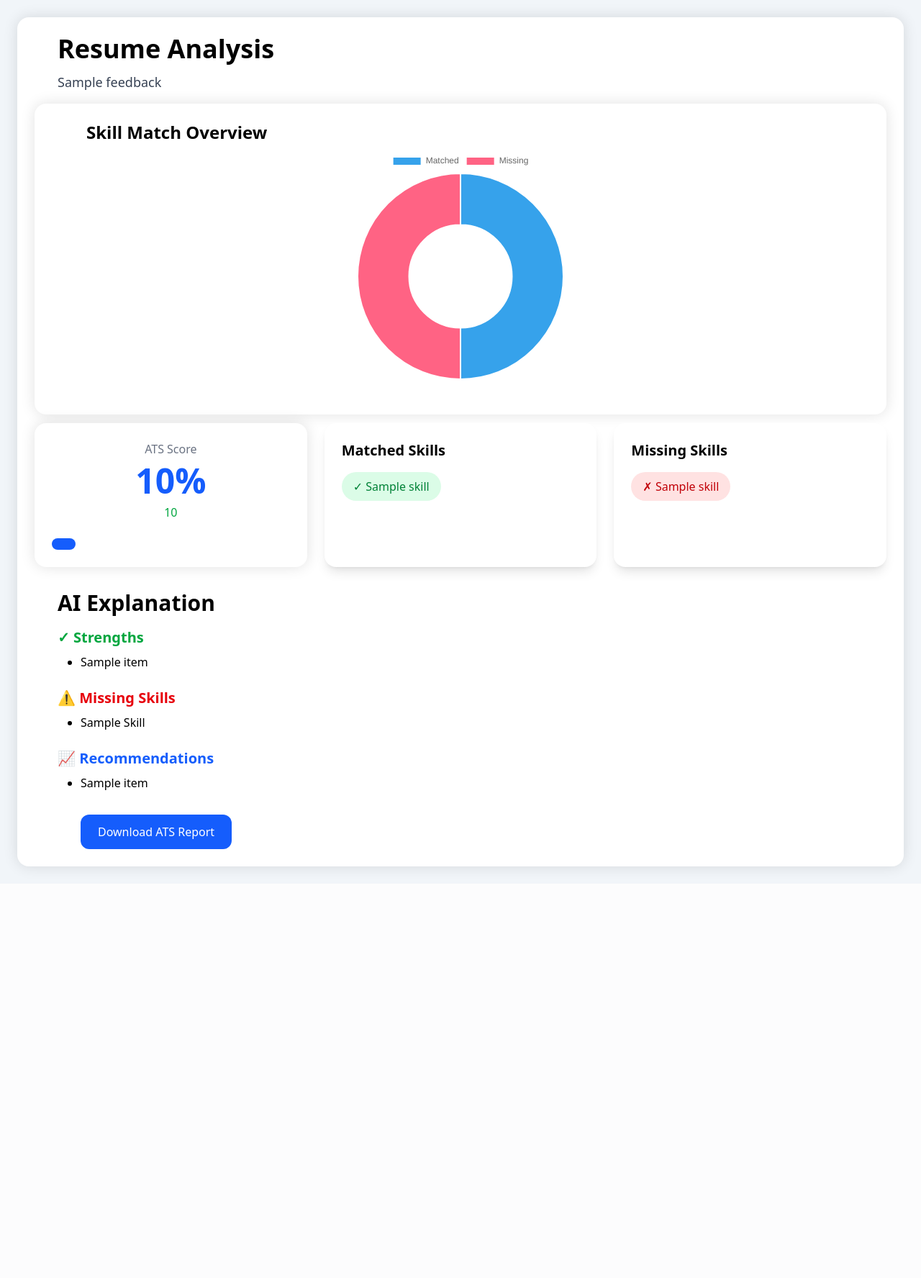
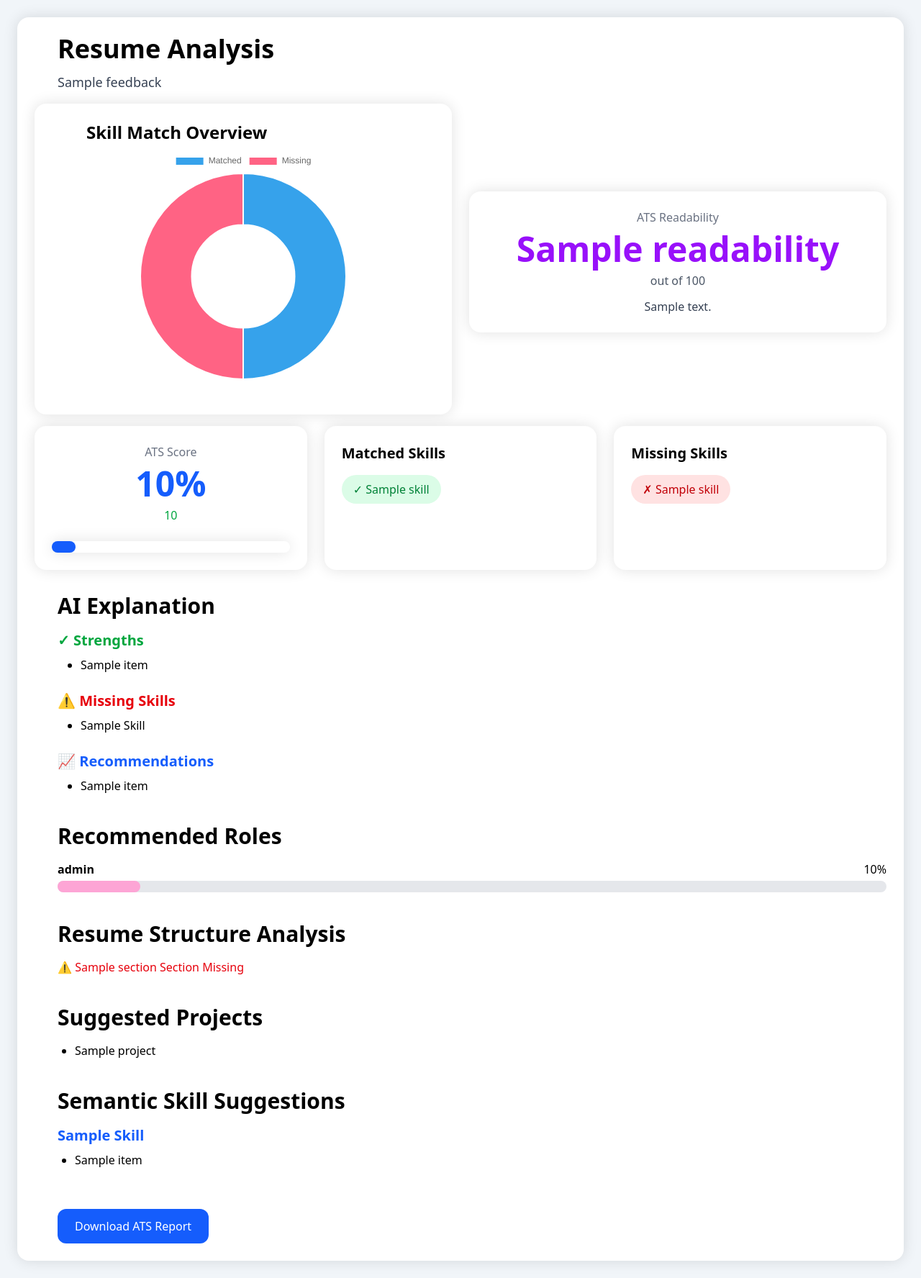
Before and after one commit to divissha/ai-resume-screener, a Django app: template templates/screener/result.html in a window 1280 px wide. Shown: the whole page at 72% size. Before the commit the page ends 1219 px from the top, so only its background shows below. Run offline with Django 3.2, Linux system fonts and the light colour scheme; the template is opened without the code that fills it: most values are stand-ins (such as "Sample title", 1, 10 or a date in 2020); some libraries are stand-ins or nearby versions.

Commit message:
Added ATS dashboard, role recommendations, readability analysis and skill suggestions

```diff
--- a/templates/screener/result.html
+++ b/templates/screener/result.html
@@ -48,11 +48,11 @@ Candidate Ranking
 
 
 
-    <p class="ml-8 text-lg text-gray-700 mb-4">
+    <p class="ml-8 text-lg text-gray-700 mb-3">
         {{ feedback }}
     </p>
-
-    <div class="bg-white rounded-2xl shadow-[0_0_20px_rgba(0,0,0,0.12)] p-6 mt-2 mb-3">
+<div class="grid grid-cols-2 gap-6 mb-1 mt-1">
+    <div class="bg-white rounded-2xl shadow-[0_0_20px_rgba(0,0,0,0.12)] p-6 mt-1 mb-3">
 
     <h2 class="text-2xl font-bold mb-2 ml-12">
         Skill Match Overview
@@ -111,6 +111,27 @@ data:[
 </script>
 </div>
 
+<div class="bg-white rounded-2xl shadow-[0_0_20px_rgba(0,0,0,0.12)] p-6 text-center my-auto">
+
+    <h3 class="text-gray-500 mb-2">
+        ATS Readability
+    </h3>
+
+    <p class="text-5xl font-bold text-purple-600">
+        {{ readability }}
+    </p>
+
+    <p class="mt-2 text-gray-600">
+        out of 100
+    </p>
+
+    <p class="mt-3 text-gray-700">
+        {{ readability_message }}
+    </p>
+
+</div>
+</div>
+
 
 
 
@@ -137,7 +158,7 @@ data:[
 
         <div class="mt-6">
 
-    <div class="w-full bg-white rounded-full h-4">
+    <div class="w-full bg-white rounded-full shadow-[0_0_20px_rgba(0,0,0,0.12)] h-4">
 
         <div
             class="bg-blue-600 h-4 rounded-full"
@@ -162,7 +183,7 @@ data:[
 
     </div> {% endcomment %}
 
-    <div class="bg-white rounded-2xl shadow-lg p-6">
+    <div class="bg-white rounded-2xl shadow-[0_0_20px_rgba(0,0,0,0.12)] p-6">
 
     <h3 class="font-bold text-xl mb-4">
         Matched Skills
@@ -181,7 +202,7 @@ data:[
 
 </div>
 
-    <div class="bg-white rounded-2xl shadow-lg p-6">
+    <div class="bg-white rounded-2xl shadow-[0_0_20px_rgba(0,0,0,0.12)] p-6">
 
     <h3 class="font-bold text-xl mb-4">
         Missing Skills
@@ -275,6 +296,7 @@ data:[
 
 
 {% comment %} <div class="mt-14 border-t border-gray-300 pt-2"> {% endcomment %}
+
     <div class="ml-8 mt-8">
 
     <h2 class="text-3xl font-bold mb-4">
@@ -329,6 +351,113 @@ data:[
 
     </ul>
 
+    <div class="mt-10">
+
+    <h2 class="text-3xl font-bold mb-4">
+        Recommended Roles
+    </h2>
+
+    {% for role in recommended_roles %}
+
+    <div class="mb-4">
+
+        <div class="flex justify-between">
+
+            <span class="font-semibold">
+                {{ role.role }}
+            </span>
+
+            <span>
+                {{ role.score }}%
+            </span>
+
+        </div>
+
+        <div class="w-full bg-gray-200 rounded-full h-4 mt-1">
+
+            <div
+                class="bg-pink-300 h-4 rounded-full"
+                style="width: {{ role.score }}%;"
+            ></div>
+
+        </div>
+
+    </div>
+
+    {% endfor %}
+
+</div>
+
+<div class="mt-10">
+
+    <h2 class="text-3xl font-bold mb-4">
+        Resume Structure Analysis
+    </h2>
+
+    {% for section, found in sections.items %}
+
+        <div class="mb-2">
+
+            {% if found %}
+                <span class="text-green-600">
+                    ✓ {{ section }} Section Found
+                </span>
+            {% else %}
+                <span class="text-red-600">
+                    ⚠ {{ section }} Section Missing
+                </span>
+            {% endif %}
+
+        </div>
+
+    {% endfor %}
+
+</div>
+
+<h2 class="text-3xl font-bold mt-10 mb-4">
+    Suggested Projects
+</h2>
+
+<ul class="list-disc pl-6">
+
+    {% for project in projects %}
+
+        <li>{{ project }}</li>
+
+    {% endfor %}
+
+</ul>
+
+<div class="mt-10">
+
+    <h2 class="text-3xl font-bold mb-4">
+        Semantic Skill Suggestions
+    </h2>
+
+    {% for skill, related in semantic_suggestions.items %}
+
+        <div class="mb-6">
+
+            <h3 class="text-xl font-semibold text-blue-600">
+                {{ skill|title }}
+            </h3>
+
+            <ul class="list-disc pl-6 mt-2">
+
+                {% for item in related %}
+
+                    <li>{{ item }}</li>
+
+                {% endfor %}
+
+            </ul>
+
+        </div>
+
+    {% endfor %}
+
+</div>
+
     <a
 href="{% url 'download' %}"
 
@@ -340,7 +469,6 @@ py-3
 rounded-xl
 inline-block
 mt-8
-ml-8
 "
 >
 
@@ -352,14 +480,7 @@ Download ATS Report
 
 
 
-    {% comment %} <div class="card mt-3">
-        <div class="card-body">
 
-            <h5>AI Explanation</h5>
-            <p>{{ explanation }}</p>
-
-        </div>
-    </div> {% endcomment %}
 
 
 
--- a/theme/static/css/dist/styles.css
+++ b/theme/static/css/dist/styles.css
@@ -17,6 +17,13 @@
     --color-blue-500: oklch(62.3% 0.214 259.815);
     --color-blue-600: oklch(54.6% 0.245 262.881);
     --color-blue-700: oklch(48.8% 0.243 264.376);
+    --color-indigo-100: oklch(93% 0.034 272.788);
+    --color-indigo-600: oklch(51.1% 0.262 276.966);
+    --color-indigo-700: oklch(45.7% 0.24 277.023);
+    --color-purple-600: oklch(55.8% 0.288 302.321);
+    --color-pink-100: oklch(94.8% 0.028 342.258);
+    --color-pink-300: oklch(82.3% 0.12 346.018);
+    --color-pink-600: oklch(59.2% 0.249 0.584);
     --color-slate-100: oklch(96.8% 0.007 247.896);
     --color-gray-50: oklch(98.5% 0.002 247.839);
     --color-gray-100: oklch(96.7% 0.003 264.542);
@@ -237,6 +244,9 @@
   .mx-auto {
     margin-inline: auto;
   }
+  .my-auto {
+    margin-block: auto;
+  }
   .mt-1 {
     margin-top: calc(var(--spacing) * 1);
   }
@@ -275,6 +285,9 @@
   }
   .mr-2 {
     margin-right: calc(var(--spacing) * 2);
+  }
+  .mb-1 {
+    margin-bottom: calc(var(--spacing) * 1);
   }
   .mb-2 {
     margin-bottom: calc(var(--spacing) * 2);
@@ -384,11 +397,20 @@
   .grid-cols-3 {
     grid-template-columns: repeat(3, minmax(0, 1fr));
   }
+  .flex-wrap {
+    flex-wrap: wrap;
+  }
   .items-center {
     align-items: center;
   }
+  .justify-between {
+    justify-content: space-between;
+  }
   .justify-center {
     justify-content: center;
+  }
+  .gap-3 {
+    gap: calc(var(--spacing) * 3);
   }
   .gap-6 {
     gap: calc(var(--spacing) * 6);
@@ -443,6 +465,21 @@
   }
   .bg-green-100 {
     background-color: var(--color-green-100);
+  }
+  .bg-indigo-100 {
+    background-color: var(--color-indigo-100);
+  }
+  .bg-indigo-600 {
+    background-color: var(--color-indigo-600);
+  }
+  .bg-pink-100 {
+    background-color: var(--color-pink-100);
+  }
+  .bg-pink-300 {
+    background-color: var(--color-pink-300);
+  }
+  .bg-pink-600 {
+    background-color: var(--color-pink-600);
   }
   .bg-red-100 {
     background-color: var(--color-red-100);
@@ -524,6 +561,9 @@
   }
   .pt-15 {
     padding-top: calc(var(--spacing) * 15);
+  }
+  .pl-6 {
+    padding-left: calc(var(--spacing) * 6);
   }
   .pl-8 {
     padding-left: calc(var(--spacing) * 8);
@@ -610,6 +650,12 @@
   }
   .text-green-700 {
     color: var(--color-green-700);
+  }
+  .text-indigo-700 {
+    color: var(--color-indigo-700);
+  }
+  .text-purple-600 {
+    color: var(--color-purple-600);
   }
   .text-red-600 {
     color: var(--color-red-600);
```
Also changed, not shown: screener/services/project_recommender.py (added, +30 -0 lines), screener/services/readability.py (added, +83 -0 lines), screener/services/role_recommender.py (added, +67 -0 lines), screener/services/section_analyzer.py (added, +33 -0 lines), screener/services/semantic_suggestions.py (added, +52 -0 lines), screener/views.py (+22 -0 lines).
